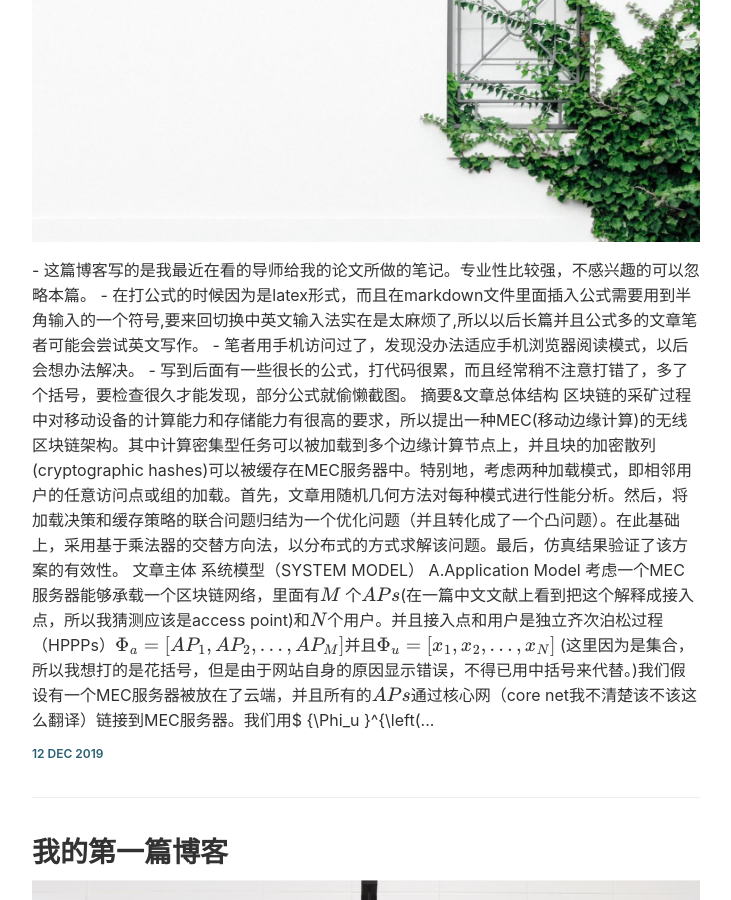
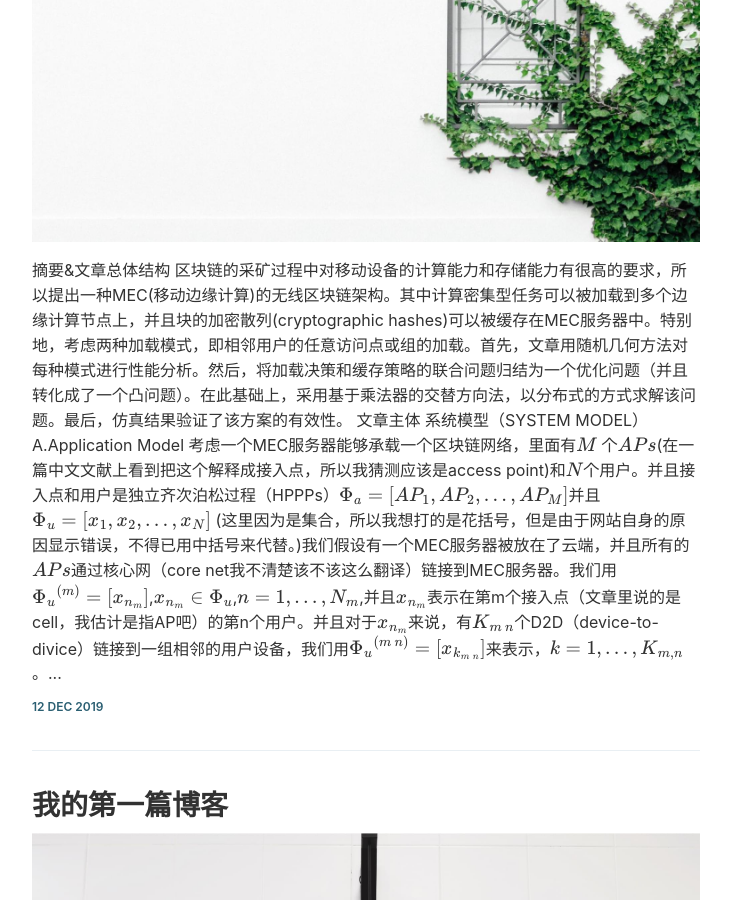
Before and after one commit to Wy-wangyan/Wy-wangyan.github.io, a Jekyll site: the page built from index.html, in a window 1280 px wide and 900 px high, scrolled down 4861 px. Shown: the whole window, without its empty margins (274-1005 px from the left). Built offline with Jekyll 4.4.1, drawn with Linux system fonts in a browser that asks for light colours; formulas are drawn with MathJax 3; the list of posts is cut into pages by our own code.

Commit message:
Update 2019-12-12-MEC-PAPAR.markdown

```diff
--- a/_posts/2019-12-12-MEC-PAPAR.markdown
+++ b/_posts/2019-12-12-MEC-PAPAR.markdown
@@ -5,10 +5,7 @@ tags: [Mobile Edge Computing,Block Chain,Convex]
 image: '/images/posts/2.jpg'
 ---
 
-    - 这篇博客写的是我最近在看的导师给我的论文所做的笔记。专业性比较强，不感兴趣的可以忽略本篇。
-    - 在打公式的时候因为是latex形式，而且在markdown文件里面插入公式需要用到半角输入的一个符号,要来回切换中英文输入法实在是太麻烦了,所以以后长篇并且公式多的文章笔者可能会尝试英文写作。
-    - 笔者用手机访问过了，发现没办法适应手机浏览器阅读模式，以后会想办法解决。
-    - 写到后面有一些很长的公式，打代码很累，而且经常稍不注意打错了，多了个括号，要检查很久才能发现，部分公式就偷懒截图。
+
 
 ## 摘要&文章总体结构
 <hr>
```
